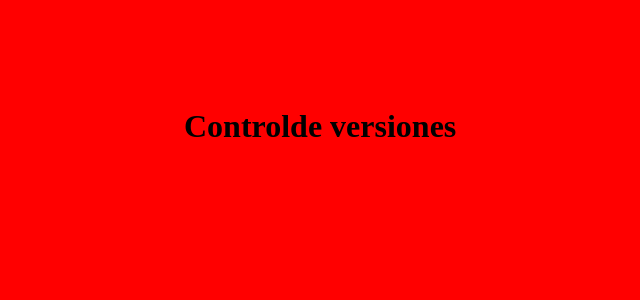
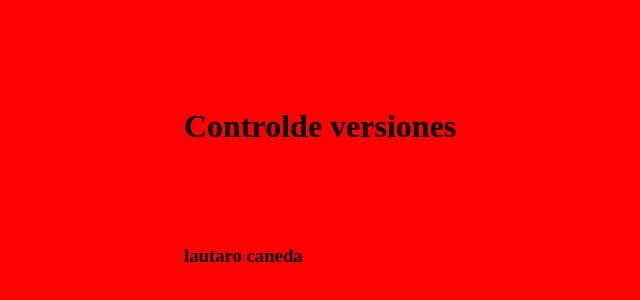
Before and after one commit to MarkAyl5/TP_SO_I4_Equipo_101, a plain HTML site: page index.html in a window 1280 px wide. Shown: the part 92-392 px from the top of the page, without its empty margins (116-756 px from the left). Drawn offline with Linux system fonts and the light colour scheme.

Commit message:
nombre en tag h3

```diff
--- a/index.html
+++ b/index.html
@@ -8,5 +8,6 @@
 </head>
 <body>
 <h1>Controlde versiones</h1>
+<h3>lautaro caneda</h3>
 </body>
 </html>
```
